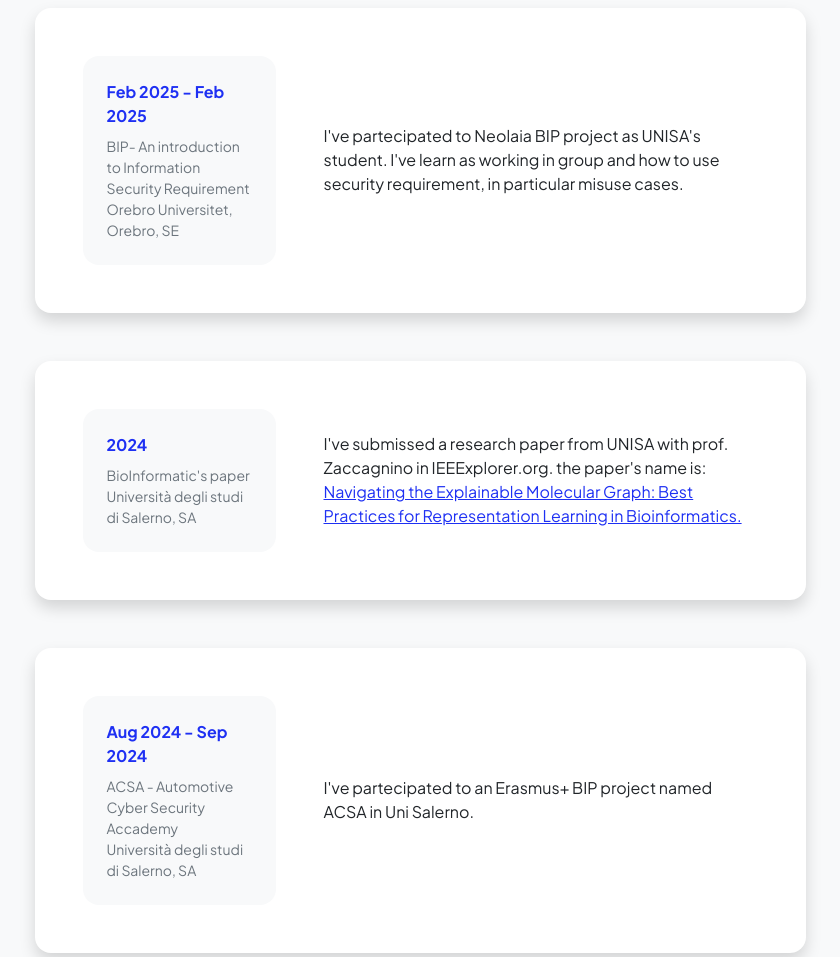
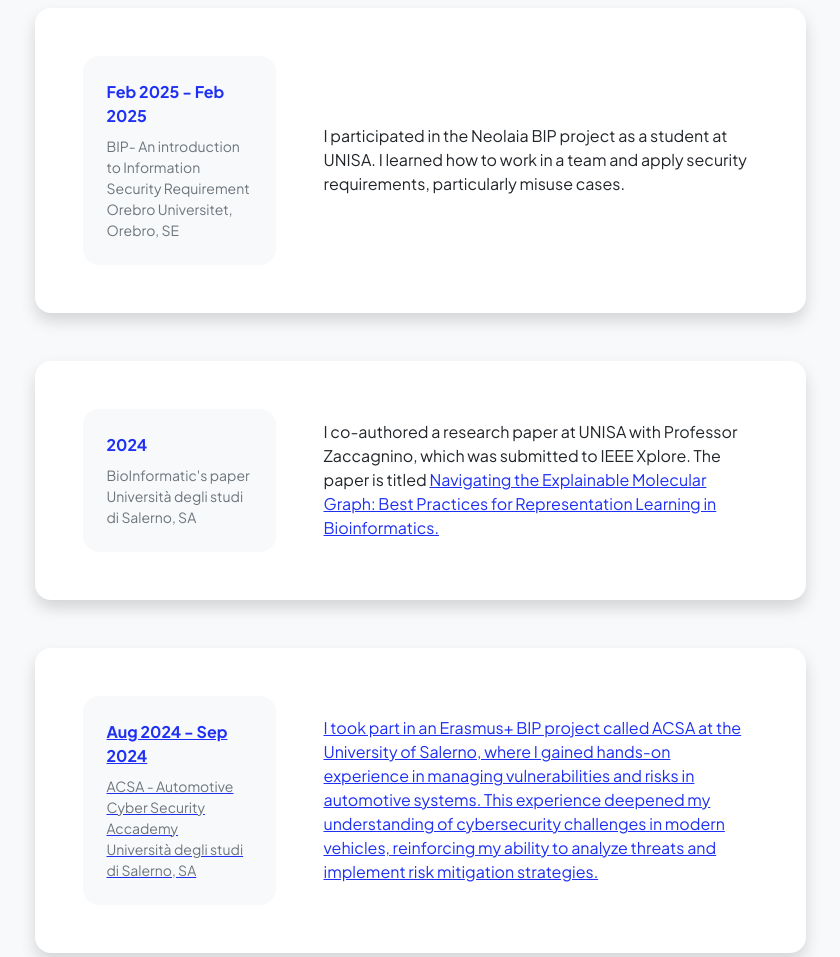
Before and after one commit to PauLaure/PauLaure.github.io, a plain HTML site: page resume.html in a window 1280 px wide. Shown: the part 300-1257 px from the top of the page, without its empty margins (220-1060 px from the left). Drawn offline with nearby package versions, Linux system fonts and the light colour scheme.

Commit message:
insert more details on experience cards

```diff
--- a/resume.html
+++ b/resume.html
@@ -64,7 +64,7 @@
                                                 <div class="small text-muted">Orebro Universitet, Orebro, SE</div>
                                             </div>
                                         </div>
-                                        <div class="col-lg-8"><div>I've partecipated to Neolaia BIP project as UNISA's student. I've learn as working in group and how to use security requirement, in particular misuse cases. </div></div>
+                                        <div class="col-lg-8"><div>I participated in the Neolaia BIP project as a student at UNISA. I learned how to work in a team and apply security requirements, particularly misuse cases. </div></div>
                                     </div>
                                 </div>
                             </div>
@@ -80,7 +80,7 @@
                                                 <div class="small text-muted">Università degli studi di Salerno, SA</div>
                                             </div>
                                         </div>
-                                        <div class="col-lg-8"><div>I've submissed a research paper from UNISA with prof. Zaccagnino in IEEExplorer.org. the paper's name is: <a href="https://ieeexplore.ieee.org/abstract/document/10820484">Navigating the Explainable Molecular Graph: Best Practices for Representation Learning in Bioinformatics.</a> </div></div>
+                                        <div class="col-lg-8"><div>I co-authored a research paper at UNISA with Professor Zaccagnino, which was submitted to IEEE Xplore. The paper is titled  <a href="https://ieeexplore.ieee.org/abstract/document/10820484">Navigating the Explainable Molecular Graph: Best Practices for Representation Learning in Bioinformatics.</div></div>
                                     </div>
                                 </div>
                             </div>
@@ -96,7 +96,9 @@
                                                 <div class="small text-muted">Università degli studi di Salerno, SA</div>
                                             </div>
                                         </div>
-                                        <div class="col-lg-8"><div>I've partecipated to an Erasmus+ BIP project named ACSA in Uni Salerno. </div></div>
+                                        <div class="col-lg-8"><div>
+                                            I took part in an Erasmus+ BIP project called ACSA at the University of Salerno, where I gained hands-on experience in managing vulnerabilities and risks in automotive systems. This experience deepened my understanding of cybersecurity challenges in modern vehicles, reinforcing my ability to analyze threats and implement risk mitigation strategies.
+                                        </div></div>
                                     </div>
                                 </div>
                             </div>
```
